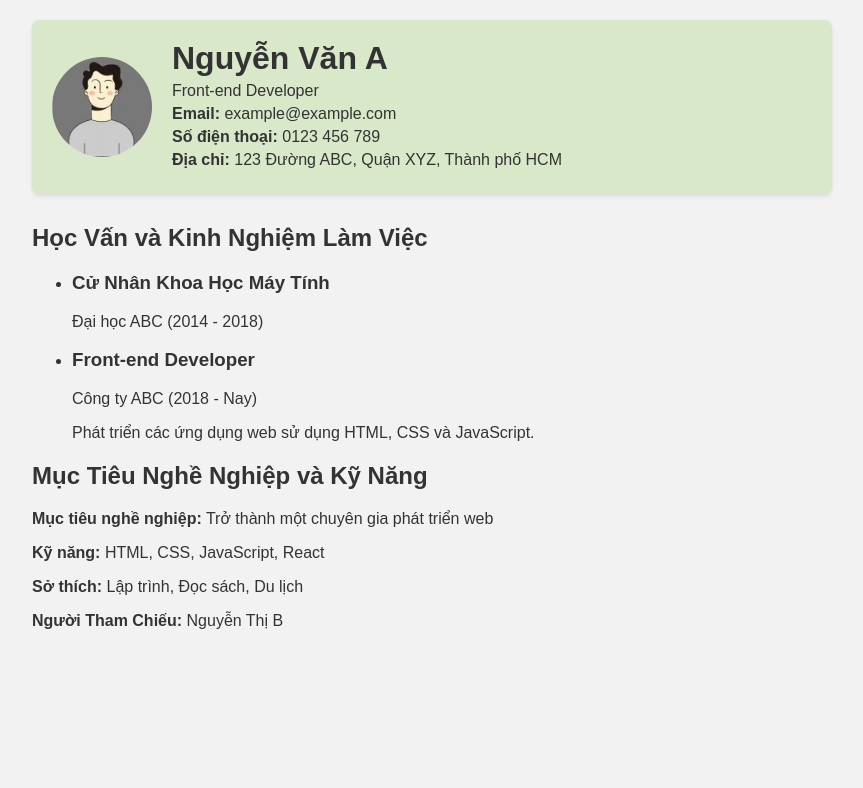
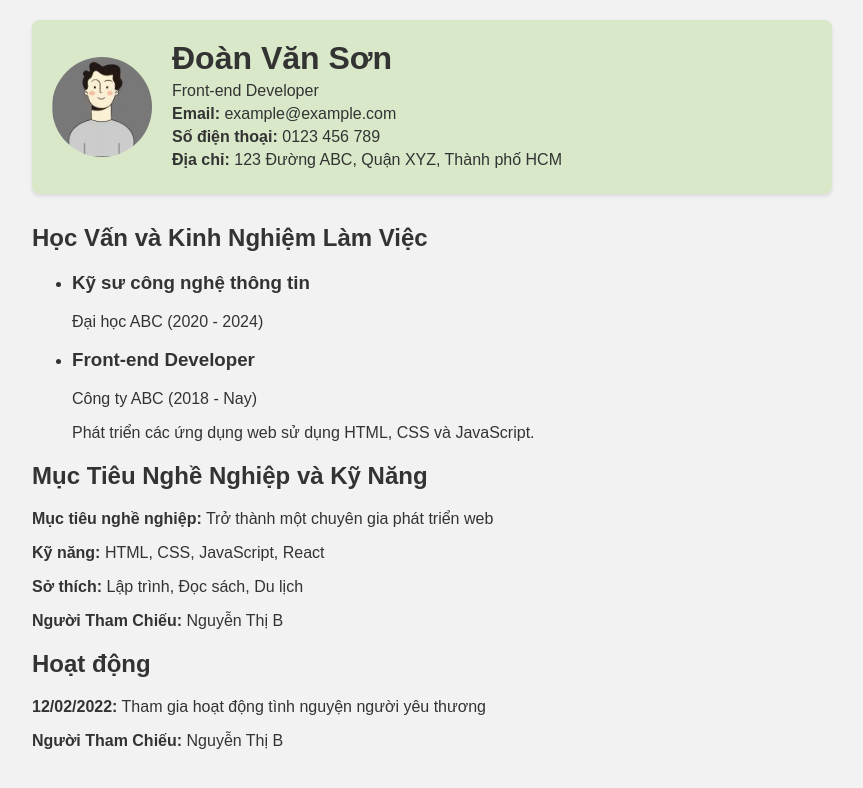
Before and after one commit to doanvanson22/moncongcu.io, a plain HTML site: page index.html in a window 1280 px wide. Shown: the whole page, without its empty margins (208-1071 px from the left). Drawn offline with Linux system fonts and the light colour scheme.

Commit message:
ky lan 4

```diff
--- a/index.html
+++ b/index.html
@@ -12,7 +12,7 @@
             <div class="profile">
                 <img src="image/image.png" alt="Ảnh đại diện">
                 <div class="profile-info">
-                    <h1>Nguyễn Văn A</h1>
+                    <h1>Đoàn Văn Sơn</h1>
                     <p>Front-end Developer</p>
                     <p><strong>Email:</strong> example@example.com</p>
                     <p><strong>Số điện thoại:</strong> 0123 456 789</p>
@@ -26,8 +26,8 @@
                 <h2>Học Vấn và Kinh Nghiệm Làm Việc</h2>
                 <ul>
                     <li>
-                        <h3>Cử Nhân Khoa Học Máy Tính</h3>
-                        <p>Đại học ABC (2014 - 2018)</p>
+                        <h3>Kỹ sư công nghệ thông tin</h3>
+                        <p>Đại học ABC (2020 - 2024)</p>
                     </li>
                     <li>
                         <h3>Front-end Developer</h3>
@@ -46,6 +46,13 @@
                 <p><strong>Người Tham Chiếu:</strong> Nguyễn Thị B</p>
                 <!-- Thêm các thông tin khác về mục tiêu nghề nghiệp và kỹ năng ở đây -->
             </section>
+
+            <section class="right-section">
+                <h2>Hoạt động</h2>
+                <p><strong>12/02/2022:</strong> Tham gia hoạt động tình nguyện người yêu thương</p>
+                <p><strong>Người Tham Chiếu:</strong> Nguyễn Thị B</p>
+                <!-- Thêm các thông tin khác về mục tiêu nghề nghiệp và kỹ năng ở đây -->
+            </section>
         </div>
     </div>
 </body>
```
